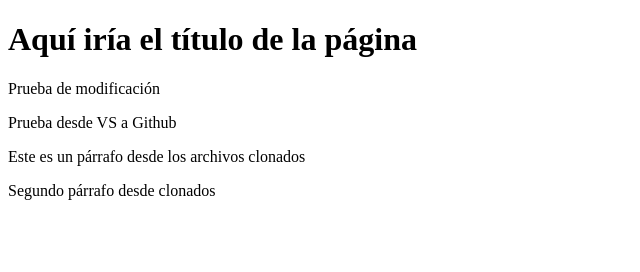
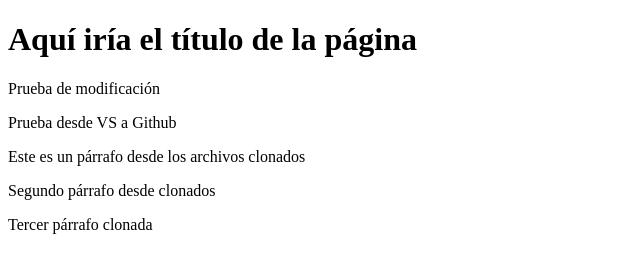
Before and after one commit to Crepuscular1968/Proyecto-Web-Empresa-C, a plain HTML site: page index.html in a window 1280 px wide. Shown: the whole page, without its empty margins (0-640 px from the left). Drawn offline with Linux system fonts and the light colour scheme.

Commit message:
Update index.html

```diff
--- a/index.html
+++ b/index.html
@@ -16,6 +16,8 @@
 
     <p>Segundo párrafo desde clonados</p>
 
+    <p>Tercer párrafo clonada</p>
+
 
 </body>
 </html>
```
